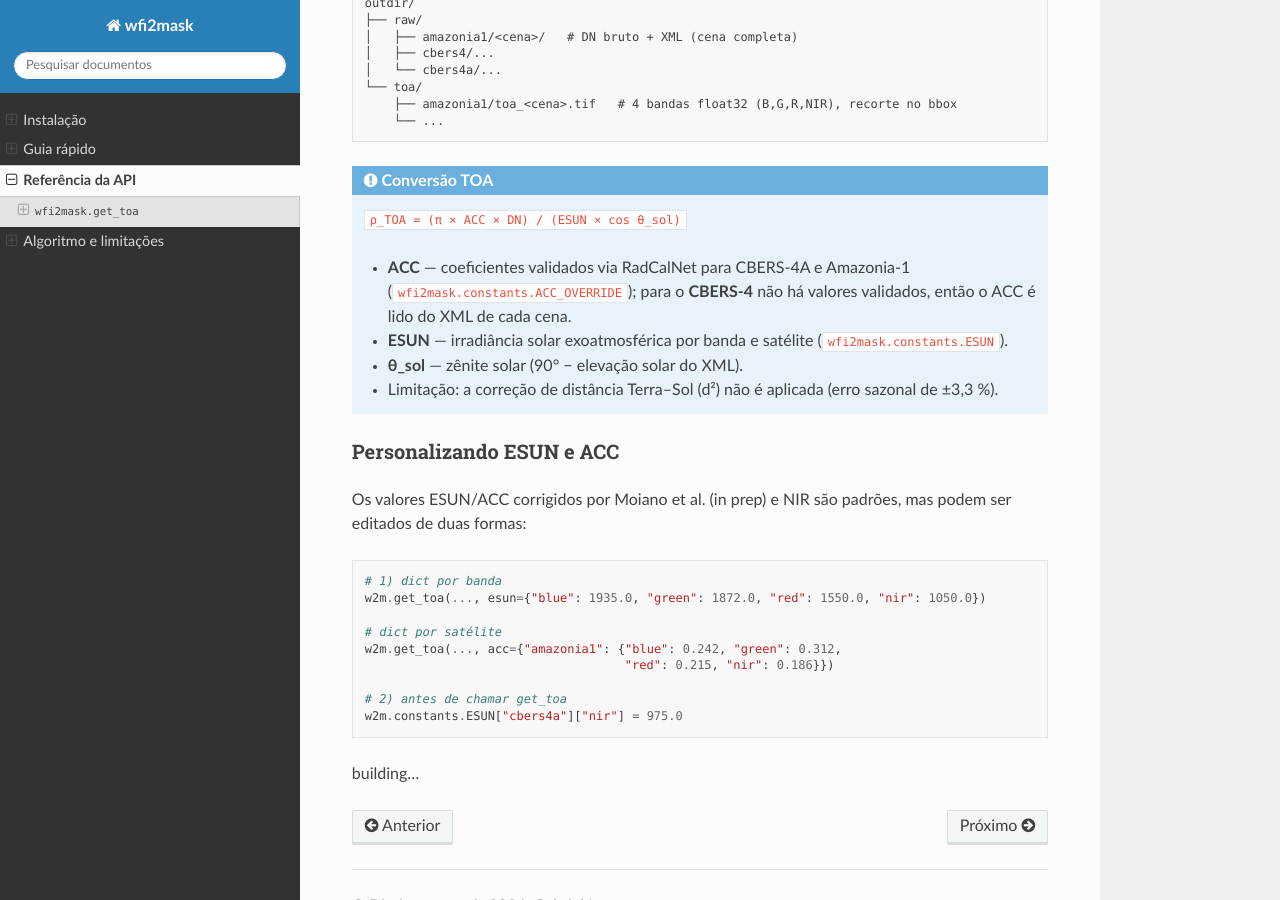
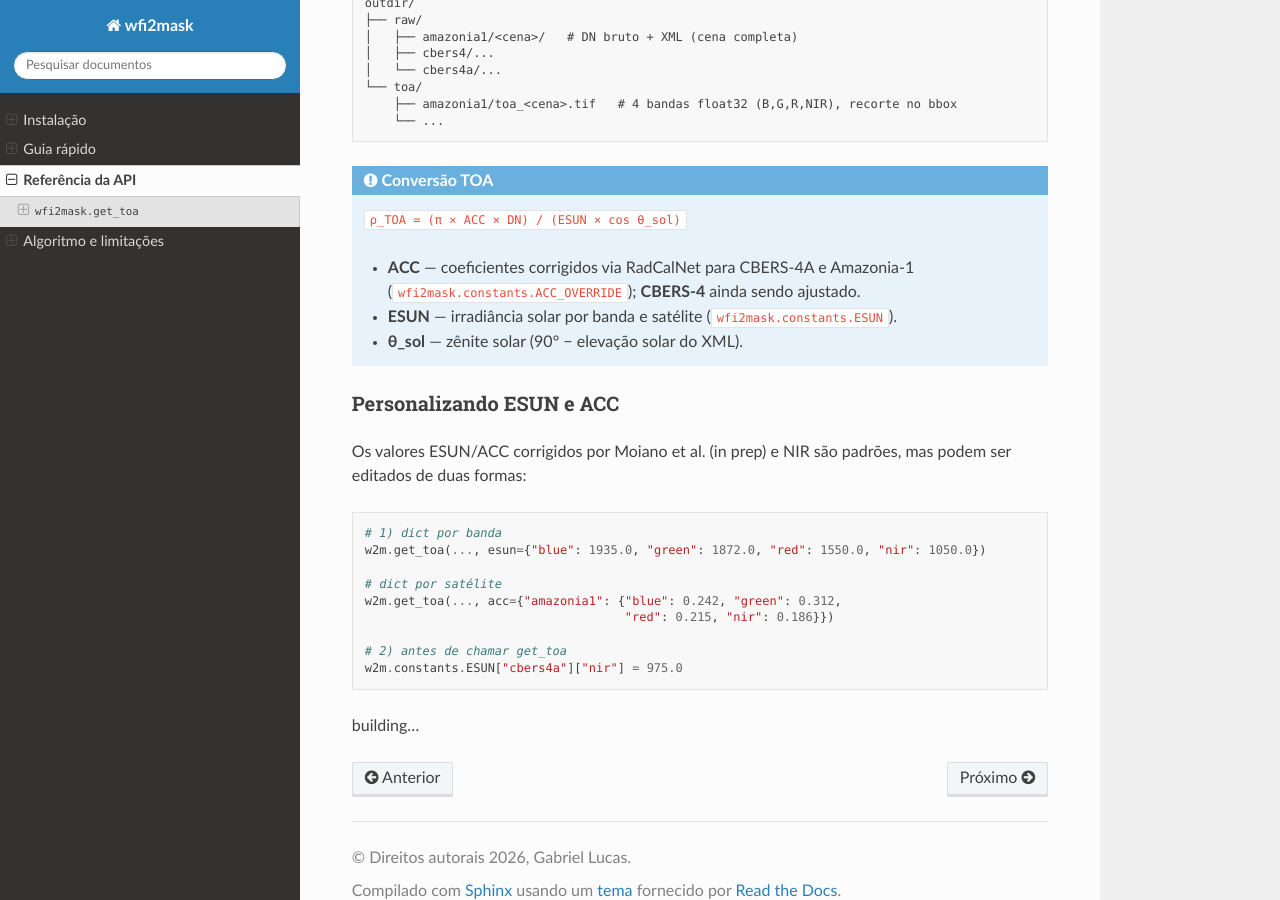
Before and after one commit to silvaglx/wfi2mask, a Sphinx documentation site: the page built from docs/api.md, in a window 1280 px wide and 900 px high, scrolled down 639 px. Built offline with Sphinx 7.4.7 and the Read the Docs theme 3.1.0, drawn with Linux system fonts in a browser that asks for light colours.

Commit message:
Update RTC

````diff
--- a/docs/api.md
+++ b/docs/api.md
@@ -40,14 +40,12 @@ outdir/
 
 `ρ_TOA = (π × ACC × DN) / (ESUN × cos θ_sol)`
 
-* **ACC** — coeficientes validados via RadCalNet para CBERS-4A e
-  Amazonia-1 (`wfi2mask.constants.ACC_OVERRIDE`); para o **CBERS-4** não
-  há valores validados, então o ACC é lido do XML de cada cena.
-* **ESUN** — irradiância solar exoatmosférica por banda e satélite
+* **ACC** — coeficientes corrigidos via RadCalNet para CBERS-4A e
+  Amazonia-1 (`wfi2mask.constants.ACC_OVERRIDE`); **CBERS-4** ainda
+  sendo ajustado.
+* **ESUN** — irradiância solar por banda e satélite
   (`wfi2mask.constants.ESUN`).
 * **θ_sol** — zênite solar (90° − elevação solar do XML).
-* Limitação: a correção de distância Terra–Sol (d²) não é aplicada
-  (erro sazonal de ±3,3 %).
 ```
 
 ### Personalizando ESUN e ACC
````
